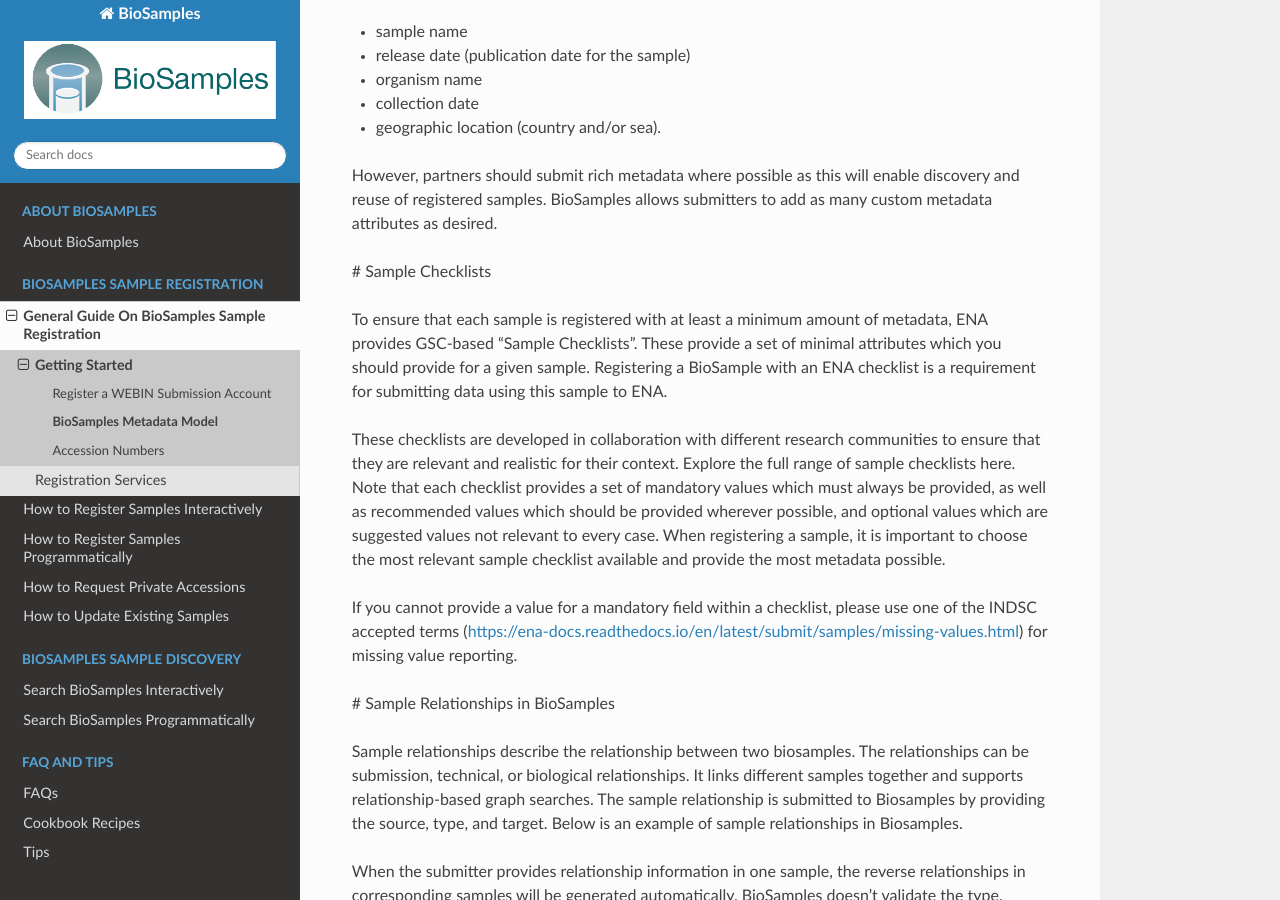
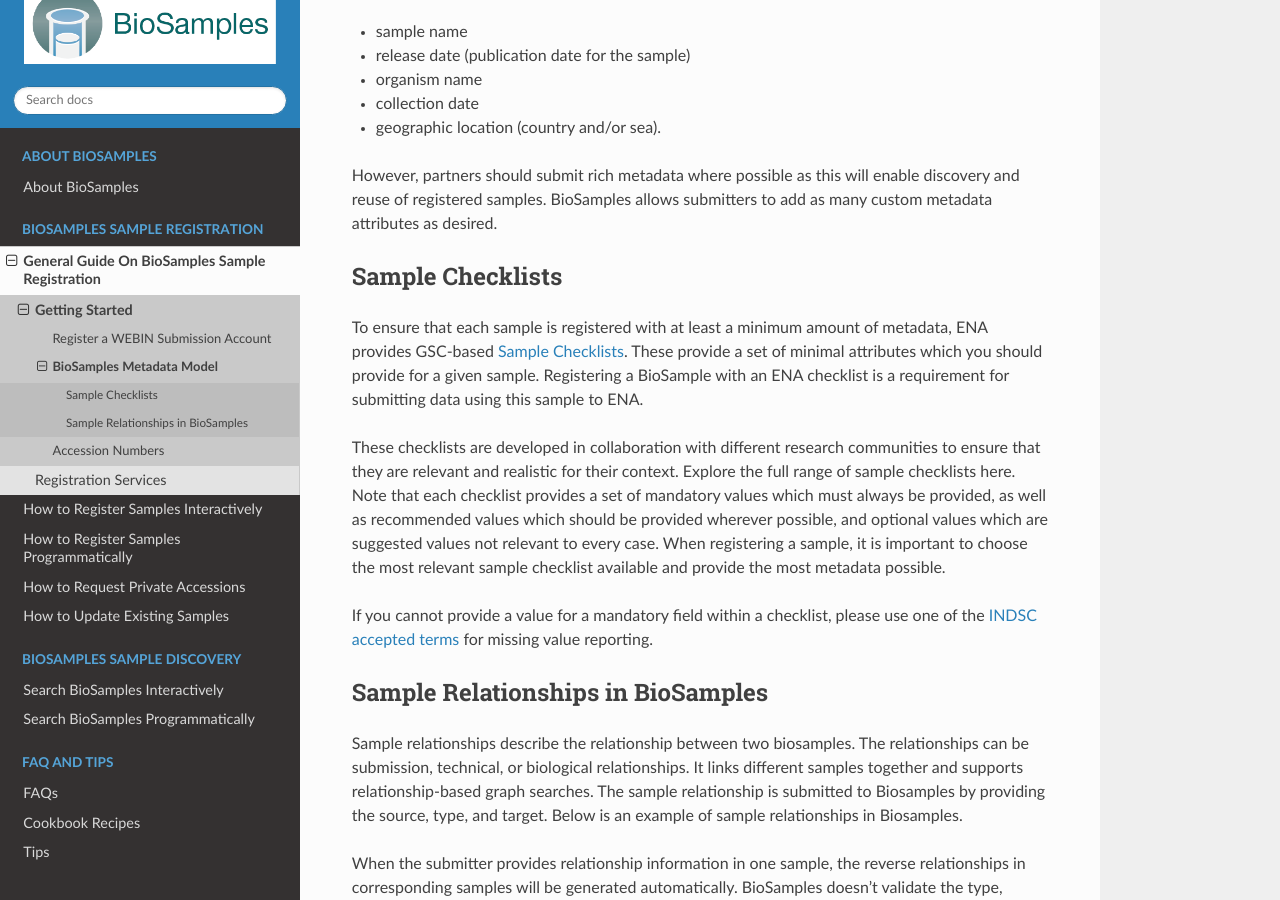
Before and after one commit to EBIBioSamples/read_docs, a Sphinx documentation site: the page built from docs/submit/general-guide/metadata-model.rst, in a window 1280 px wide and 900 px high, scrolled down 332 px. Built offline with Sphinx 7.4.7 and the Read the Docs theme 3.1.0, drawn with Linux system fonts in a browser that asks for light colours.

Commit message:
update metadata-model.rst

```diff
--- a/docs/submit/general-guide.rst
+++ b/docs/submit/general-guide.rst
@@ -12,9 +12,9 @@
 - **Programmatic Submissions** involve preparing your submissions as JSON files before submitting them to BioSamples via the JSON API.
 
 BioSamples also allows a variety of other features, including
-- Updating `existing samples <update-samples.html>`_
-- Obtaining `private accessions prior to sample registration <request-accessions.html>`_
-- Validating `Samples using the JSON API <programmatically/validate.html>`_
+- `Updating existing samples <update-samples.html>`_
+- `Obtaining private accessions prior to sample registration <request-accessions.html>`_
+- `Validating Samples using the JSON API <programmatically/validate.html>`_
 
 
 The interactive file upload service is recommended, unless you are already familiar with programmatic submissions.
--- a/docs/submit/general-guide/metadata-model.rst
+++ b/docs/submit/general-guide/metadata-model.rst
@@ -13,16 +13,18 @@
 
 However, partners should submit rich metadata where possible as this will enable discovery and reuse of registered samples. BioSamples allows submitters to add as many custom metadata attributes as desired.
 
-# Sample Checklists
+Sample Checklists
+-----------------
 
-To ensure that each sample is registered with at least a minimum amount of metadata, ENA provides GSC-based “Sample Checklists”. These provide a set of minimal attributes which you should provide for a given sample. Registering a BioSample with an ENA checklist is a requirement for submitting data using this sample to ENA.
+To ensure that each sample is registered with at least a minimum amount of metadata, ENA provides GSC-based `Sample Checklists <https://www.ebi.ac.uk/ena/browser/checklists>`_. These provide a set of minimal attributes which you should provide for a given sample. Registering a BioSample with an ENA checklist is a requirement for submitting data using this sample to ENA.
 
 These checklists are developed in collaboration with different research communities to ensure that they are relevant and realistic for their context. Explore the full range of sample checklists here. Note that each checklist provides a set of mandatory values which must always be provided, as well as recommended values which should be provided wherever possible, and optional values which are suggested values not relevant to every case. When registering a sample, it is important to choose the most relevant sample checklist available and provide the most metadata possible.
 
-If you cannot provide a value for a mandatory field within a checklist, please use one of the INDSC accepted terms (https://ena-docs.readthedocs.io/en/latest/submit/samples/missing-values.html) for missing value reporting.
+If you cannot provide a value for a mandatory field within a checklist, please use one of the `INDSC accepted terms <https://ena-docs.readthedocs.io/en/latest/submit/samples/missing-values.html>`_ for missing value reporting.
 
 
-# Sample Relationships in BioSamples
+Sample Relationships in BioSamples
+----------------------------------
 
 Sample relationships describe the relationship between two biosamples. The relationships can be submission, technical, or biological relationships. It links different samples together and supports relationship-based graph searches.
 The sample relationship is submitted to Biosamples by providing the source, type, and target. Below is an example of sample relationships in Biosamples.
```
